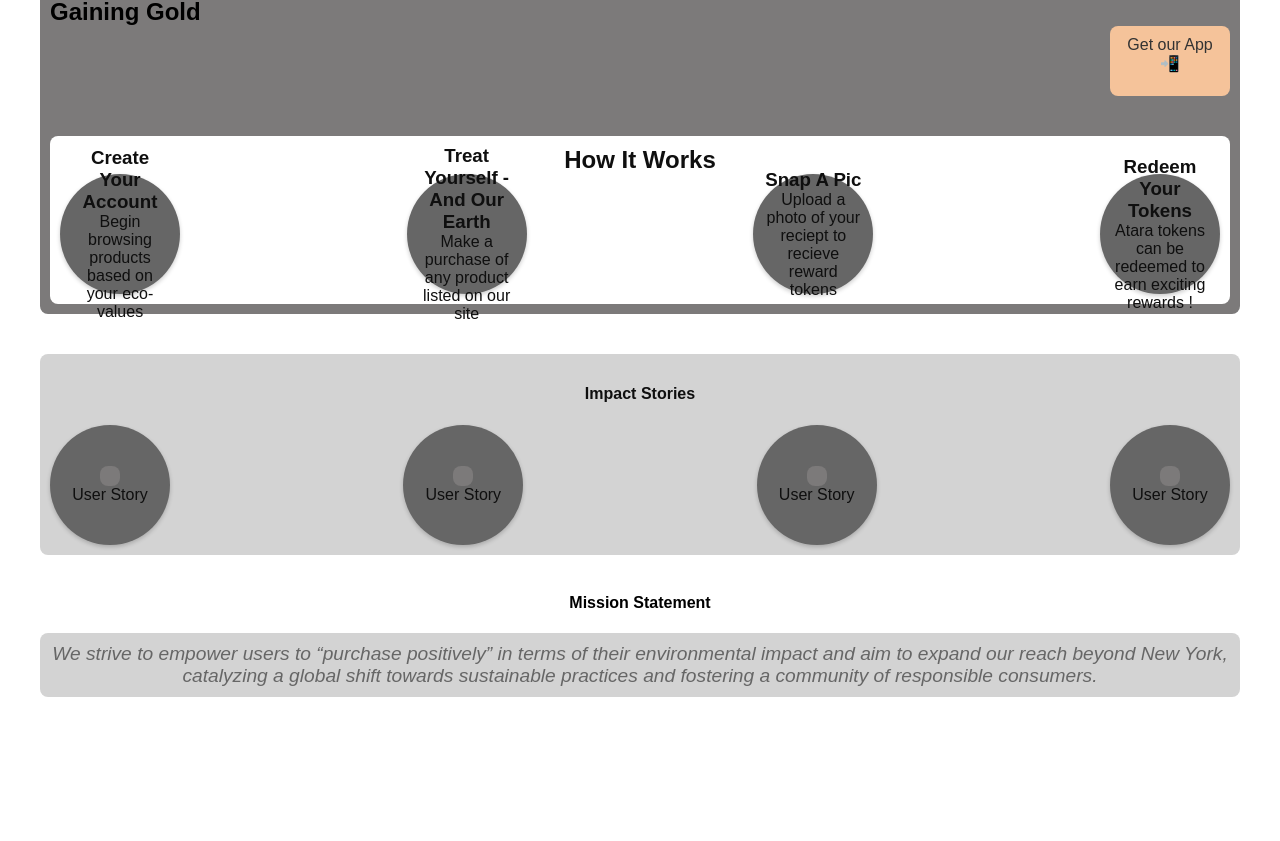
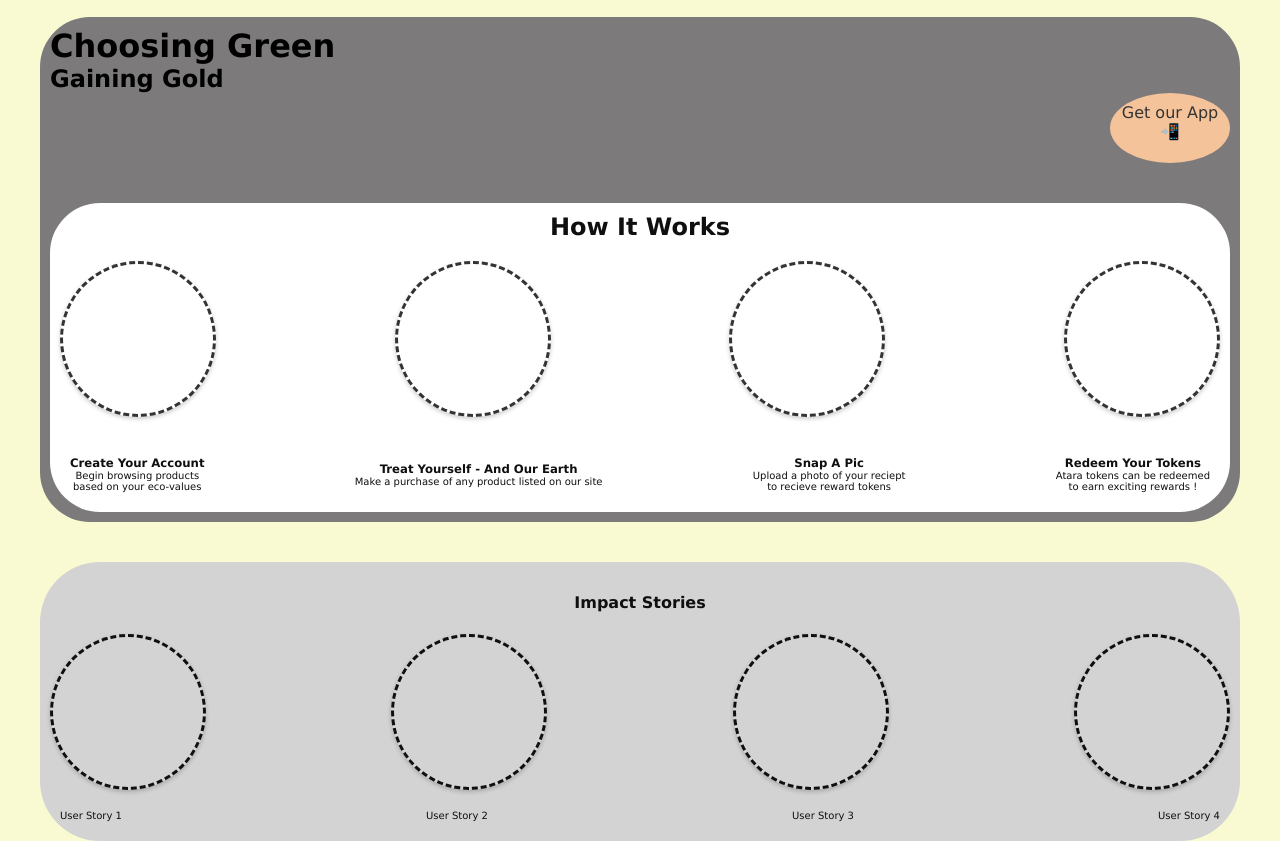
Before and after one commit to capstone-9-3-team-1/frontend-web, a React (Vite) app: page / in a window 1280 px wide. Shown: the part 147-988 px from the top of the page. Before the commit the page ends 864 px from the top, so only its background shows below. Built offline with nearby package versions, Linux system fonts and the light colour scheme.

Commit message:
layout refracturing of page and adding in logo into site

```diff
--- a/src/App.jsx
+++ b/src/App.jsx
@@ -5,7 +5,12 @@ export default function App() {
   return (
     <div className="container">
       <header className="header">
-        <h1>Welcome to Atara 🍃</h1>
+        <img
+          src="https://storage.googleapis.com/atara_images/atara_logo.png"
+          alt="Atara Logo"
+          width="250"
+          height="100"
+        />
       </header>
       <div className="body-header">
         <h1>Choosing Green</h1>
@@ -18,32 +23,43 @@ export default function App() {
           <h2>
             <center>How It Works</center>
           </h2>
+
           <div className="feature-cards">
-            <div className="feature-card">
-              <h3>Create Your Account</h3>
-              <p>Begin browsing products based on your eco-values</p>
+            {/* imgs for the circles will go in these divs */}
+            <div className="feature-card"></div>
+            <div className="feature-card"></div>
+            <div className="feature-card"></div>
+            <div className="feature-card"></div>
+          </div>
+          <br></br>
+          <div className="features-card-content">
+            <div className="feature-card-content">
+              <h3>Redeem Your Tokens </h3>
+              <p>
+                Atara tokens can be redeemed <br></br>to earn exciting rewards !
+              </p>
             </div>
-            <div className="feature-card">
+            <div className="feature-card-content">
+              <h3>Snap A Pic </h3>
+              <p>
+                Upload a photo of your reciept <br></br>to recieve reward tokens{" "}
+              </p>
+            </div>
+
+            <div className="feature-card-content">
               <h3>Treat Yourself - And Our Earth</h3>
               <p>Make a purchase of any product listed on our site </p>
             </div>
-            <div className="feature-card">
-              <h3>Snap A Pic </h3>
-              <p>Upload a photo of your reciept to recieve reward tokens </p>
-            </div>
-            <div className="feature-card">
-              <h3>Redeem Your Tokens </h3>
-              <p>Atara tokens can be redeemed to earn exciting rewards !</p>
+            <div className="feature-card-content">
+              <h3>Create Your Account</h3>
+              <p>
+                Begin browsing products <br></br>based on your eco-values
+              </p>
             </div>
           </div>
         </div>
       </div>
 
-      <div className="app_info">
-
-        {/* <p>Who is Atara?</p> */}
-        {/* tell about the app here */}
-      </div>
       <div className="reviews">
         <h4>
           <center>Impact Stories</center>
@@ -51,22 +67,24 @@ export default function App() {
         <div className="review-cards">
           <div className="review-card">
             <h3>{/* possible picture of users here  */}</h3>
-            <p>User Story</p>
           </div>
           <div className="review-card">
-            <h3>{/*              Possible Picture Here*/}</h3>
-            <p>User Story</p>
+            <h3>{/* sPossible Picture Here*/}</h3>
           </div>
           <div className="review-card">
-            <h3>{/*                Possible Picture Here */}</h3>
-            <p>User Story</p>
+            <h3>{/* Possible Picture Here */}</h3>
           </div>
           <div className="review-card">
             <h3>{/* possible user picture here */}</h3>
-            <p>User Story</p>
           </div>
         </div>
         {/* user reviews with app */}
+        <div className="user-stories">
+          <p>User Story 1</p>
+          <p>User Story 2</p>
+          <p>User Story 3</p>
+          <p>User Story 4</p>
+        </div>
       </div>
       <br></br>
       <div className="mission">
--- a/src/style.css
+++ b/src/style.css
@@ -8,7 +8,9 @@ p {
 }
 
 body {
-  font-family: Arial, sans-serif;
+  font-family: "Lucida Sans", "Lucida Sans Regular", "Lucida Grande",
+    "Lucida Sans Unicode", Geneva, Verdana, sans-serif;
+    background-color: lightgoldenrodyellow;
 }
 
 .body-header {
@@ -17,7 +19,7 @@ body {
   align-items: flex-end;
   background-color: #7c7a7a;
   padding: 10px;
-  border-radius: 8px;
+  border-radius: 50px;
 }
 
 .app-link {
@@ -27,7 +29,7 @@ body {
   background-color: #f5c39a;
   padding: 10px;
   cursor: pointer;
-  border-radius: 8px;
+  border-radius: 50%;
   transition: background-color 0.3s ease-in-out;
   width: 100px;
   height: 50px;
@@ -70,48 +72,49 @@ body {
   align-items: flex-end;
   background-color: white;
   padding: 10px;
-  border-radius: 8px;
+  border-radius: 50px;
   margin-top: 40px;
 }
 
 .feature-cards {
   display: flex;
   justify-content: space-between;
+  align-items: center;
+  margin-top: 20px;
 }
 
 .feature-card {
-  width: 100px;
-  height: 100px;
-  background-color: #666;
+  width: 150px;
+  height: 150px;
+  border-color: #333;
+  border-style: dashed;
   border-radius: 50%;
-  display: flex;
-  align-items: center;
   justify-content: center;
   flex-direction: column;
-  padding: 10px;
-  text-align: center;
   box-shadow: 0px 2px 4px rgba(0, 0, 0, 0.2);
-  cursor: pointer;
-  transition: background-color 0.3s ease-in-out;
 }
 
-/* if we want the description a different setting then we would start here  */
-/* .feature-card-text {
-  font-size: 12px;
-  color:#333333;
-  margin-top: 8px
-} */
+.features-card-content {
+  display: flex;
+  flex-direction: row-reverse;
+  justify-content: space-between;
+  align-items: center;
+  text-align: center;
+  margin-top: 10px;
+  font-size: x-small;
+}
+.feature-card-content {
+  text-align: center;
+  align-items: center;
+  padding: 10px;
+}
+
 .mission p {
   font-size: 1.2rem;
   color: #666;
-
-  /* flex-direction: row; */
-  /* justify-content: space-between; */
-  /* align-items: flex-end; */
   background-color: lightgray;
   padding: 10px;
-  border-radius: 8px;
-  /* margin-top: 40px; */
+  border-radius: 50px;
 }
 
 .reviews h3 {
@@ -119,9 +122,9 @@ body {
   justify-content: space-between;
   align-items: flex-end;
   font-size: 2rem;
-  color: #333;
+
   text-align: center;
-  background-color: #7c7a7a;
+
   padding: 10px;
   border-radius: 8px;
 }
@@ -132,27 +135,40 @@ body {
   align-items: flex-end;
   background-color: lightgray;
   padding: 10px;
-  border-radius: 8px;
+  border-radius: 60px;
   margin-top: 40px;
 }
 
 .review-cards {
   display: flex;
   justify-content: space-between;
+  align-items: center;
+  margin-top: 20px;
 }
 
 .review-card {
-  width: 100px;
-  height: 100px;
-  background-color: #666;
+  width: 150px;
+  height: 150px;
+
+  border-style: dashed;
   border-radius: 50%;
-  display: flex;
-  align-items: center;
   justify-content: center;
   flex-direction: column;
+  box-shadow: 0px 2px 4px rgba(0, 0, 0, 0.2);
+}
+
+.user-stories{
+  display: flex;
+  flex-direction: row;
+  justify-content: space-between;
+  align-items: center;
+  text-align: center;
+  margin-top: 10px;
+  font-size: x-small;
+}
+
+.user-stories p{
+  text-align: center;
+  align-items: center;
   padding: 10px;
-  text-align: center;
-  box-shadow: 0px 2px 4px rgba(0, 0, 0, 0.2);
-  cursor: pointer;
-  transition: background-color 0.3s ease-in-out;
 }
```
